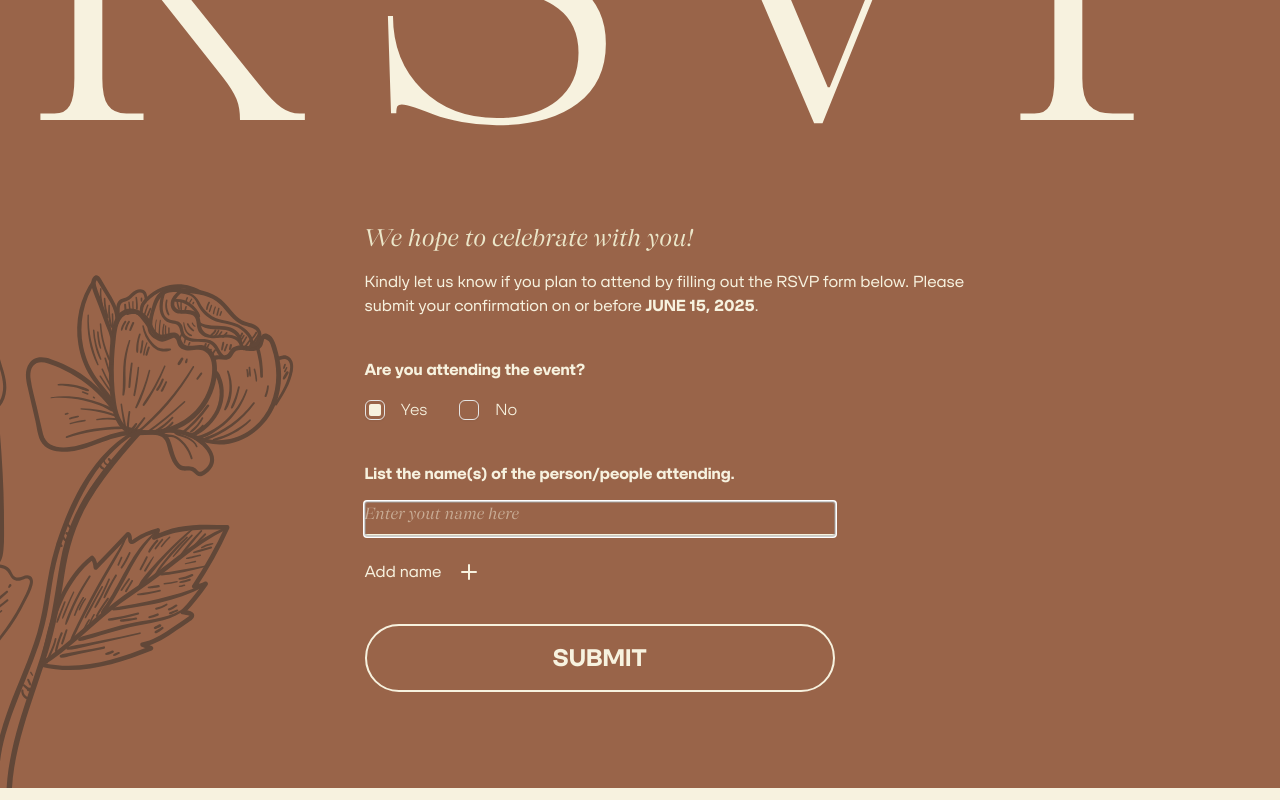
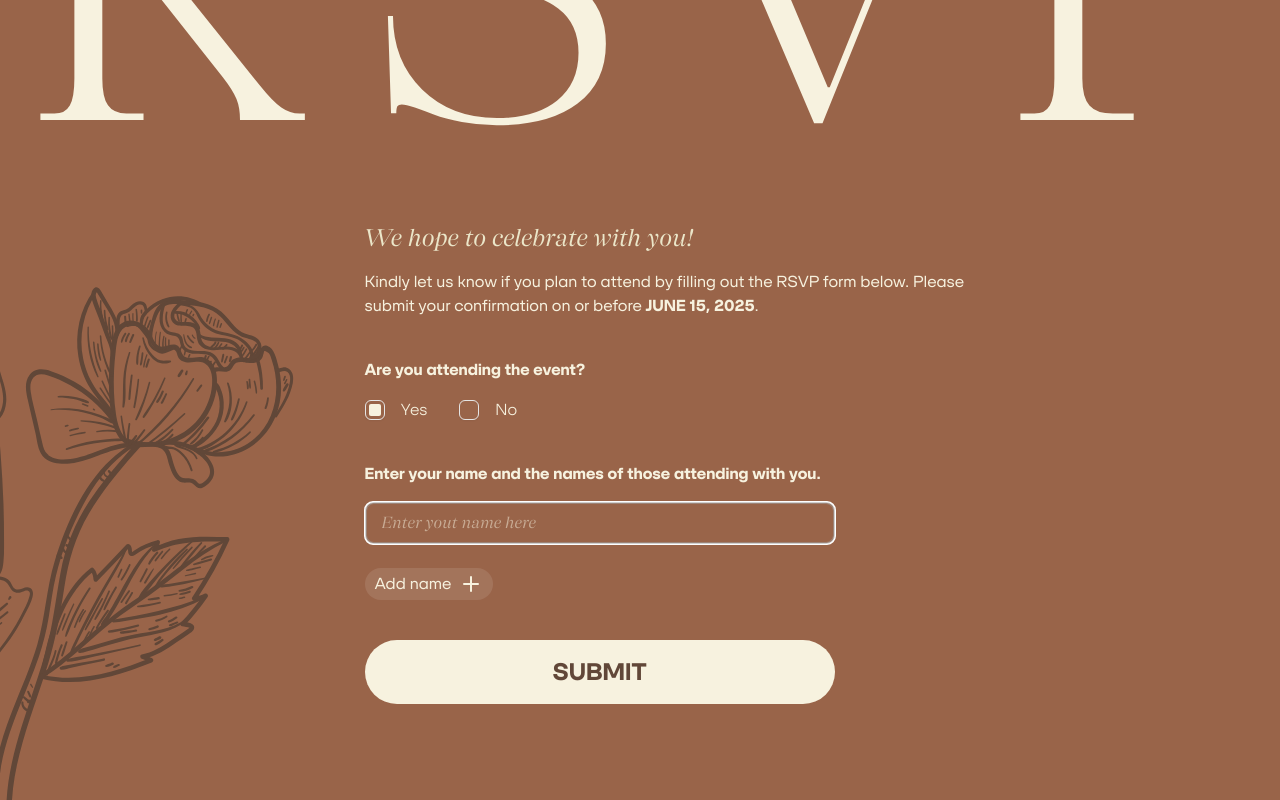
Before and after one commit to brynldrn/bea-and-neil-wedding, a Next.js app: page / in a window 1280 px wide. Shown: the part 6150-6950 px from the top of the page. Built offline with nearby package versions, Linux system fonts and the light colour scheme; what google-auth-library would draw is missing.

Commit message:
fix: update RSVP section

```diff
--- a/app/globals.css
+++ b/app/globals.css
@@ -13,6 +13,7 @@
   --brown-2: #E4D3D3;
   --brown-3: #CDB6A4;
   --brown-4: #996449;
+  --brown-5: #614738;
   --green-1: #99A57F;
   --green-2: #59683D;
   --radius: 0.625rem;
@@ -65,6 +66,7 @@
   --color-brown-2: var(--brown-2);
   --color-brown-3: var(--brown-3);
   --color-brown-4: var(--brown-4);
+  --color-brown-5: var(--brown-5);
   --color-green-1: var(--green-1);
   --color-green-2: var(--green-2);
   --color-sidebar-ring: var(--sidebar-ring);
--- a/components/rsvp.tsx
+++ b/components/rsvp.tsx
@@ -99,15 +99,15 @@ export default function Rsvp() {
 
             {/* names area */}
             <div className='flex flex-col gap-4 w-full'>
-              <span className="font-sans text-base text-cream font-bold">List the name(s) of the person/people attending.</span>
+              <span className="font-sans text-base text-cream font-bold">Enter your name and the names of those attending with you.</span>
               {fields?.map((field, index) => (
                 <FormField name={`names.${index}.name`} key={field.id} render={() => (
                   <FormItem>
                     <FormControl>
                       <div className="flex items-center relative">
-                        <input required {...register(`names.${index}.name`)} type="text" placeholder="Enter yout name here" className="placeholder:font-serif placeholder:italic placeholder:text-base placeholder:opacity-50 placeholder:text-cream border-b-2 border-cream pb-2 text-cream font-serif italic w-full pr-8" />
+                        <input required {...register(`names.${index}.name`)} type="text" placeholder="Enter yout name here" className="placeholder:font-serif placeholder:italic placeholder:text-base placeholder:opacity-50 placeholder:text-cream border-1 border-brown-3 py-2 text-cream font-serif italic w-full px-4 rounded-md" />
                         {index !== 0 && (
-                          <button className="absolute right-0 top-1/2 -translate-y-1/2" type="button" onClick={() => remove(index)}>
+                          <button className="absolute right-2 top-1/2 -translate-y-1/2" type="button" onClick={() => remove(index)}>
                             <X color="white" />
                           </button>
                         )}
@@ -117,13 +117,13 @@ export default function Rsvp() {
                 )} />
               ))}
               {fields?.length <= 20 && (
-                <button type="button" className="flex items-center gap-4 font-sans text-cream mt-2" onClick={() => append({ name: '' })}>
+                <button type="button" className="inline-flex items-center gap-2 font-sans text-cream mt-2 bg-white/10 self-start rounded-full py-1 px-2.5" onClick={() => append({ name: '' })}>
                   Add name <PlusIcon />
                 </button>
               )}
             </div>
 
-            <button disabled={isLoading} type="submit" className="uppercase font-sans text-cream px-6 py-1 rounded-full text-2xl font-bold w-full border-2 border-cream lg:py-4 text-center">
+            <button disabled={isLoading} type="submit" className="uppercase font-sans bg-cream px-6 py-1 rounded-full text-2xl font-bold w-full text-brown-5 lg:py-4 text-center">
               {isLoading ? <LoaderCircle className="animate-spin mx-auto text-cream" size={32} /> : 'Submit'}
             </button>
           </form>
```
